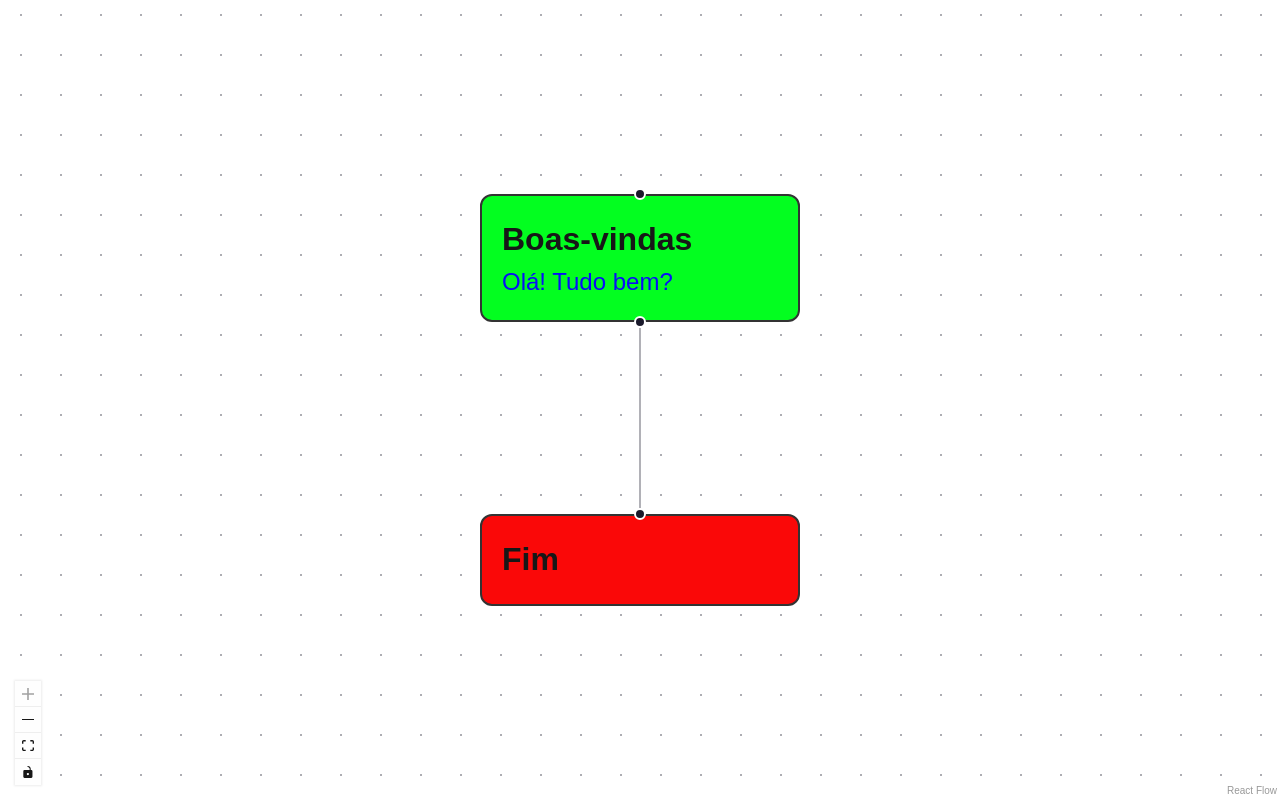
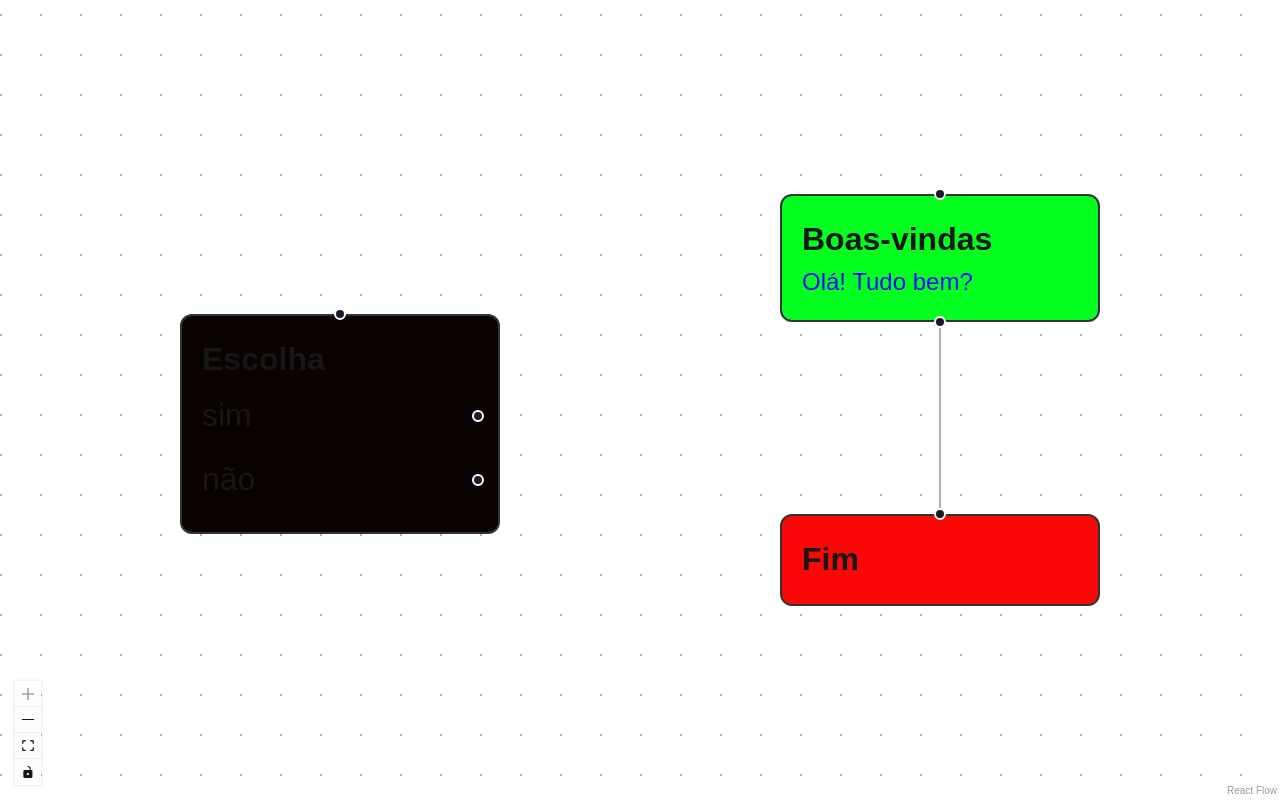
Before and after one commit to joaomarcelo6/urutaus-flow, a Next.js app: page / in a window 1280 px wide. Built offline with nearby package versions, Linux system fonts and the light colour scheme.

Commit message:
adicionar nó customizado de pergunta

```diff
--- a/app/page.tsx
+++ b/app/page.tsx
@@ -17,6 +17,7 @@ import type { NoDoFluxo } from "@/modelo/tipos";
 
 import NoMensagemComponente from "@/componentes/NoMensagem";
 import NoFimComponente from "@/componentes/NoFim";
+import NoPerguntaComponente from "@/componentes/NoPergunta";
 
 const nosIniciais: NoDoFluxo[] = [
   {
@@ -31,11 +32,28 @@ const nosIniciais: NoDoFluxo[] = [
     position: { x: 0, y: 160 },
     data: { label: "Fim" },
   },
+  {
+    id: "3",
+    type: "pergunta",
+    position: { x: -300, y: 60 },
+    data: {
+      label: "Escolha",
+      opcoes: [
+        { id: "op_sim", rotulo: "sim" },
+        { id: "op_nao", rotulo: "não" },
+      ],
+      salvarEm: "aqui",
+    },
+  },
 ];
 
 const arestasIniciais: Edge[] = [{ id: "e1-2", source: "1", target: "2" }];
 
-const nodeTypes = { mensagem: NoMensagemComponente, fim: NoFimComponente };
+const nodeTypes = {
+  mensagem: NoMensagemComponente,
+  fim: NoFimComponente,
+  pergunta: NoPerguntaComponente,
+};
 
 export default function Page() {
   const [nos, setNos, aoMudarNos] = useNodesState<NoDoFluxo>(nosIniciais);
--- /dev/null
+++ b/componentes/NoPergunta.tsx
@@ -0,0 +1,33 @@
+import { Handle, Position, type NodeProps } from "@xyflow/react";
+import type { NoPergunta } from "@/modelo/tipos";
+
+export default function NoPerguntaComponente({ data }: NodeProps<NoPergunta>) {
+  const saidas = data.opcoes.map((opcao) => (
+    <div key={opcao.id} style={{ position: "relative", padding: "4px 0" }}>
+      {opcao.rotulo}
+      <Handle
+        type="source"
+        id={opcao.id}
+        position={Position.Right}
+        style={{ top: "50%" }}
+      />{" "}
+    </div>
+  ));
+  return (
+    <div
+      style={{
+        padding: 10,
+        border: "1px solid #333",
+        borderRadius: 6,
+        background: "#0a0101",
+        minWidth: 160,
+      }}
+    >
+      <Handle type="target" position={Position.Top} />
+
+      <strong>{data.label}</strong>
+
+      {saidas}
+    </div>
+  );
+}
```
